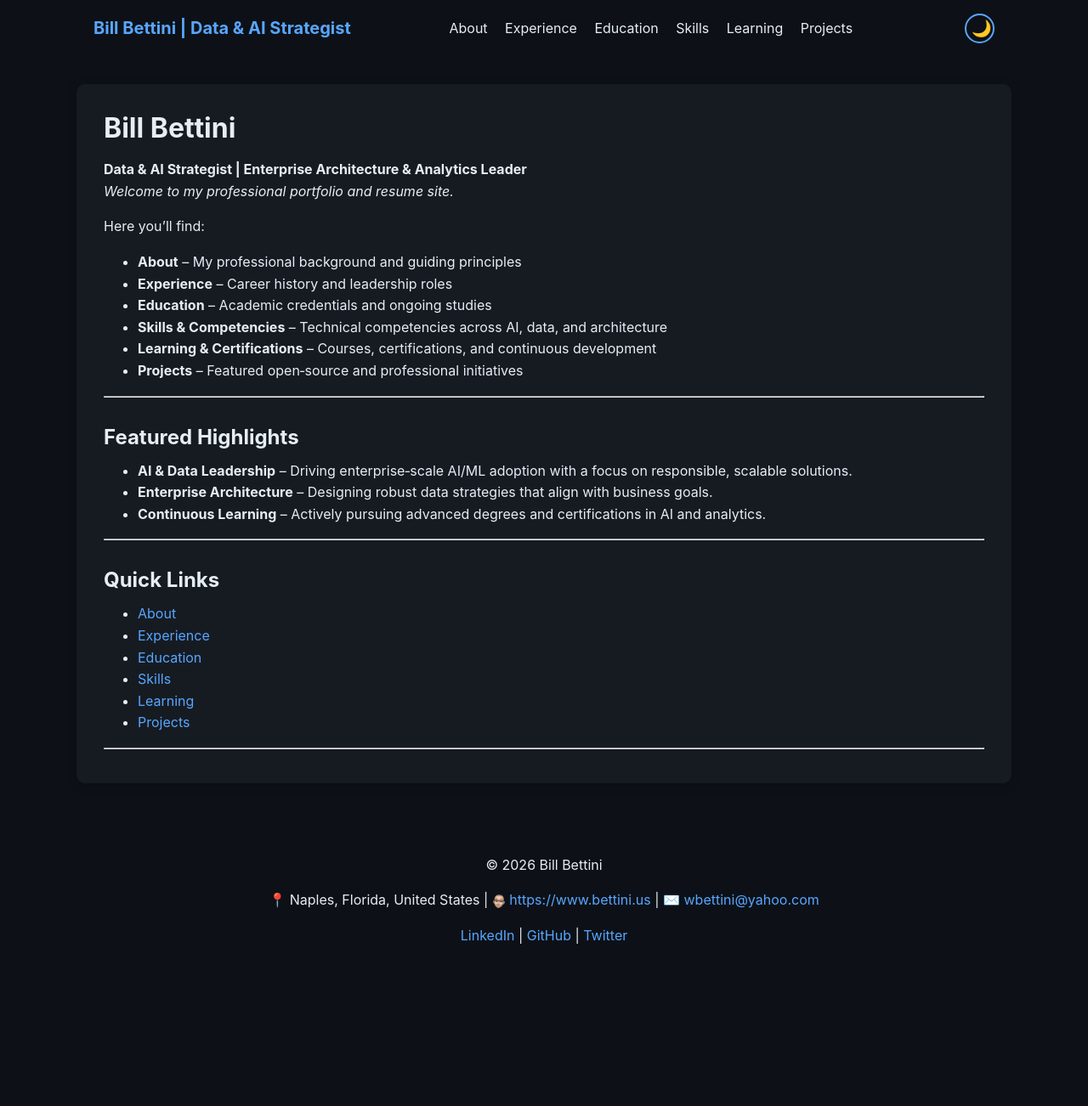
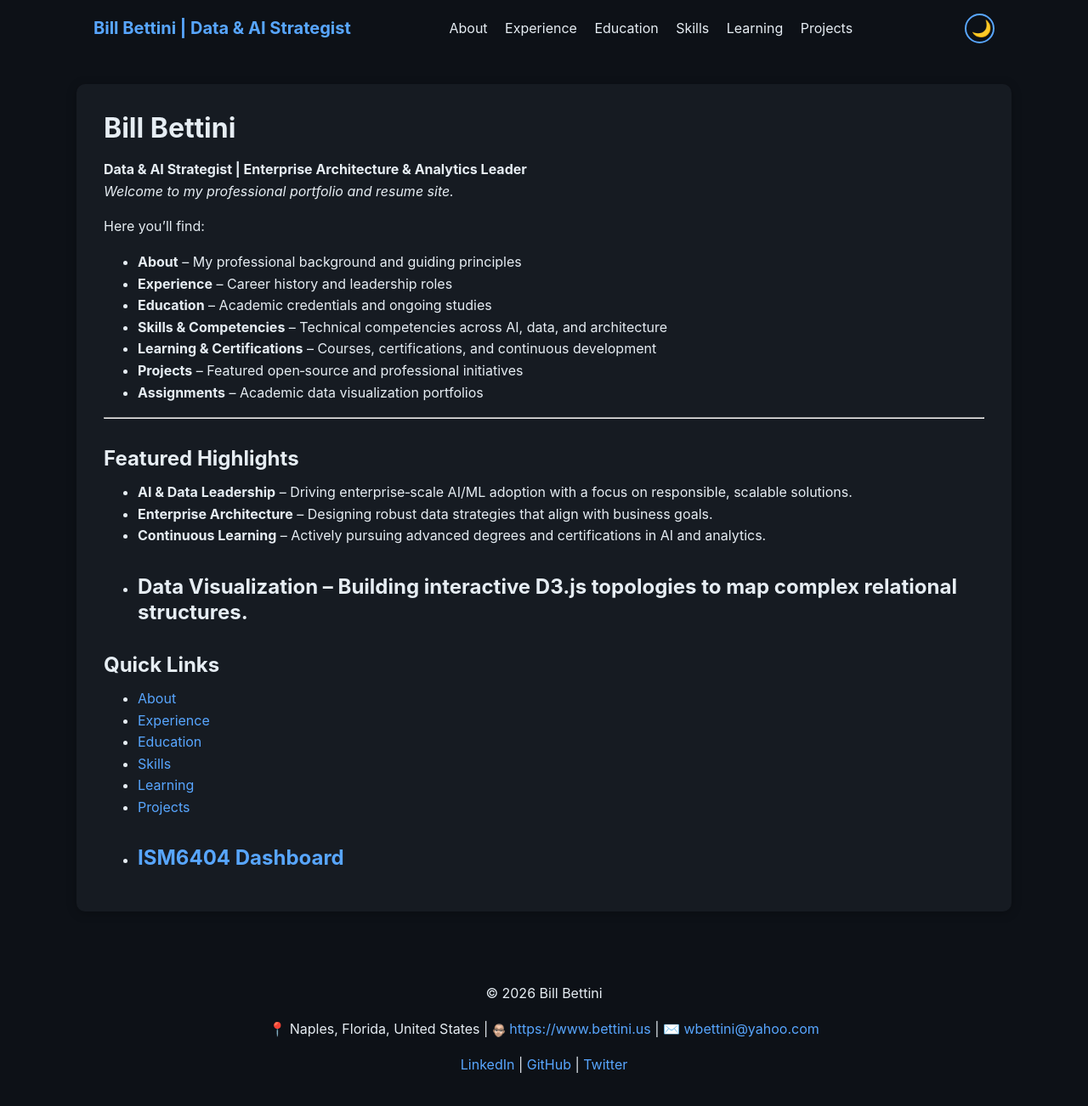
Before and after one commit to wbettini/bettini-site, a Jekyll site: the page built from index.md, in a window 1280 px wide. Shown: the whole page at 85% size. Built offline with Jekyll 4.4.1, drawn with Linux system fonts in a browser that asks for light colours; before the commit the page ends 1151 px from its top, so only the background shows below that.

Commit message:
Add interactive D3 dashboard assignment 2

```diff
--- a/index.md
+++ b/index.md
@@ -16,6 +16,7 @@ Here you’ll find:
 - **Skills & Competencies** – Technical competencies across AI, data, and architecture
 - **Learning & Certifications** – Courses, certifications, and continuous development
 - **Projects** – Featured open‑source and professional initiatives
+- **Assignments** – Academic data visualization portfolios
 
 ---
 
@@ -24,7 +25,7 @@ Here you’ll find:
 - **AI & Data Leadership** – Driving enterprise‑scale AI/ML adoption with a focus on responsible, scalable solutions.
 - **Enterprise Architecture** – Designing robust data strategies that align with business goals.
 - **Continuous Learning** – Actively pursuing advanced degrees and certifications in AI and analytics.
-
+- **Data Visualization** – Building interactive D3.js topologies to map complex relational structures.
 ---
 
 ## Quick Links
@@ -35,7 +36,7 @@ Here you’ll find:
 - [Skills](/skills/)
 - [Learning](/learning/)
 - [Projects](/projects/)
-
+- [ISM6404 Dashboard](/assignments/ISM6404/HW5_1/)
 ---
 
 <!-- © {{ site.time | date: "%Y" }} Bill Bettini -->
```
